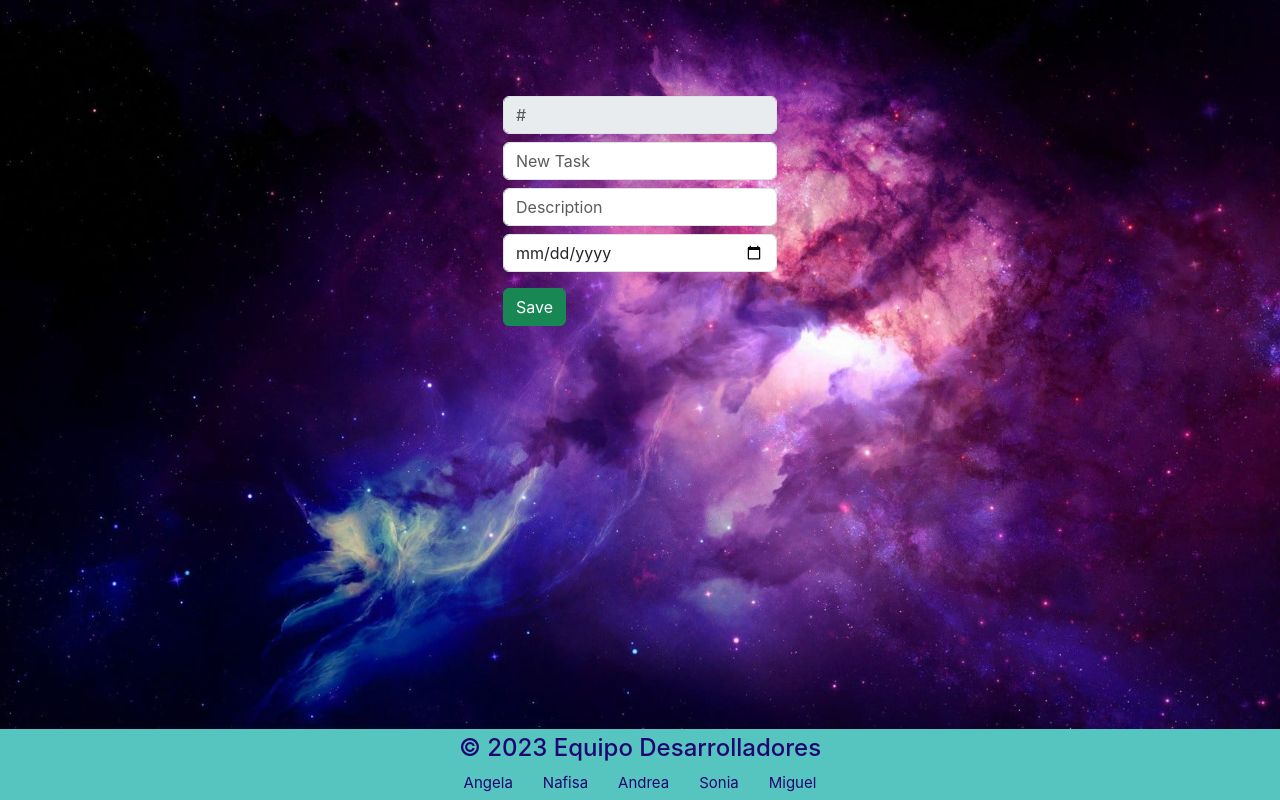
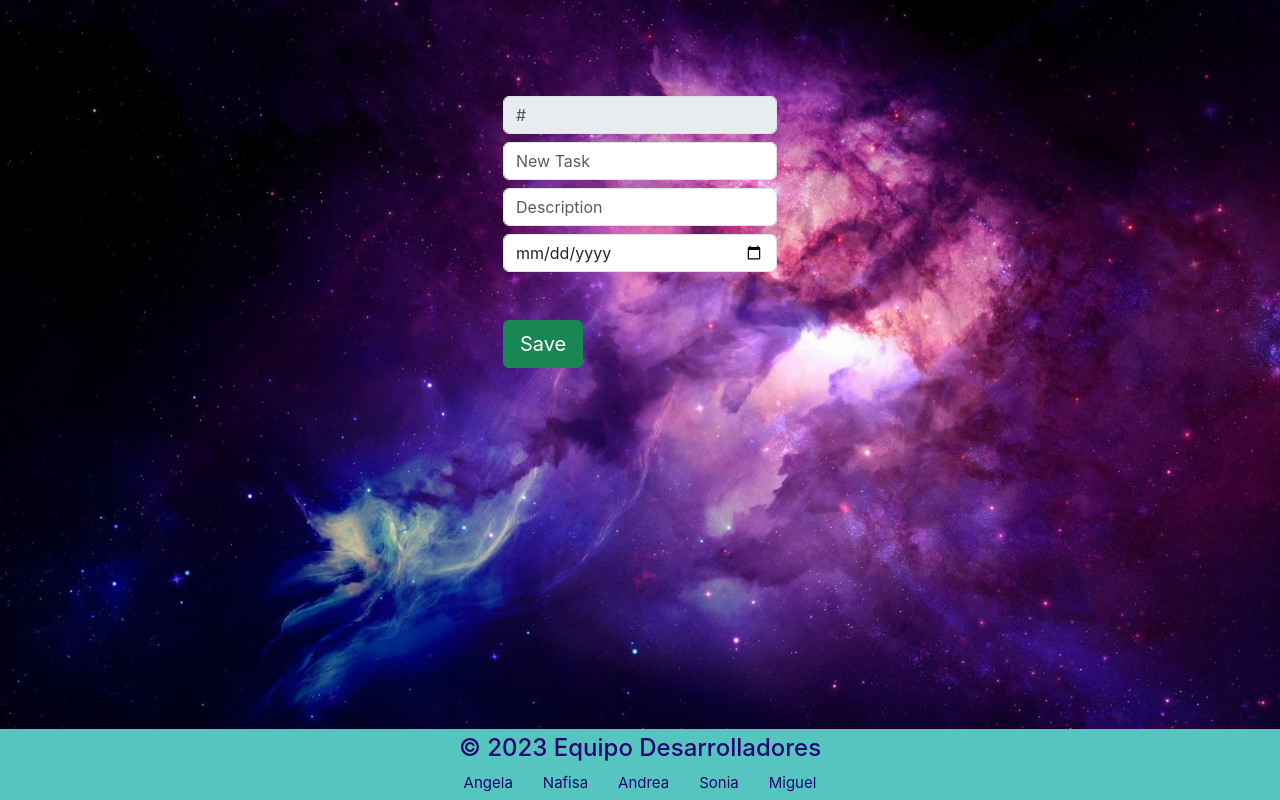
Before and after one commit to NAFISA-USMANOVA/ToDo_List_Vue_SpringBoot, a Vue app in the folder frontend/: page /update in a window 1280 px wide. Built offline with nearby package versions, Linux system fonts and the light colour scheme.

Commit message:
next commit

```diff
--- a/frontend/src/components/FormPage.vue
+++ b/frontend/src/components/FormPage.vue
@@ -29,6 +29,8 @@ const saveTask = async () => {
     }
 };
 
+
+
 </script>
 
 <template>
@@ -41,8 +43,10 @@ const saveTask = async () => {
             <input class="form-control mb-2" type="text" v-model="description" placeholder="Description" />
             <!-- <input class="form-control mb-2" placeholder="Date" required /> -->
             <input type="date" class="form-control form-control-m mr-1" v-model="date" required />
-            <button type="submit" class="btn btn-success mt-3 mb-3">
-                Save</button>
+
+                <router-link to="/"><button type="submit" class="btn btn-success btn-lg  rounded mt-5">Save</button></router-link>
+
+
         </form>
     </div>
     </div>
--- a/frontend/src/router/index.js
+++ b/frontend/src/router/index.js
@@ -1,7 +1,7 @@
 import { createRouter, createWebHistory } from 'vue-router'
 import HomeView from '../views/HomeView.vue'
 import FormPage from '../components/FormPage.vue'
-
+import TaskToDo from '../components/TaskToDo.vue'
 
 
 const router = createRouter({
@@ -12,6 +12,13 @@ const router = createRouter({
       name: 'home',
       component: HomeView
     },
+
+    {
+      path: '/',
+      name: 'table',
+      component: TaskToDo
+    },
+
 
 
 
```
Also changed, not shown: frontend/src/views/FormView.vue (deleted, +0 -12 lines), frontend/src/views/HomeView.vue (+1 -8 lines).
